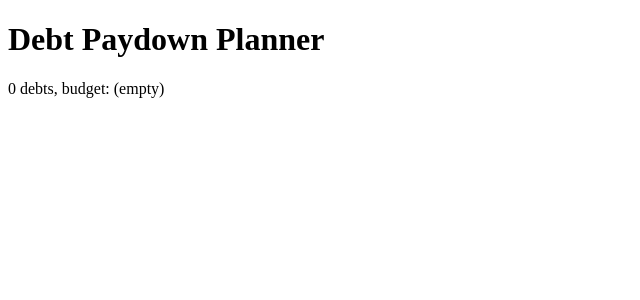
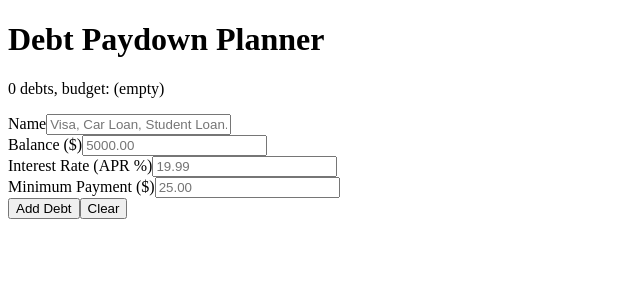
Before and after one commit to joekavanagh98/debt-paydown-planner, a React (Vite) app in the folder v2-react/: page / in a window 1280 px wide. Shown: the top 300 px of the page, without its empty margins (0-640 px from the left). Built offline with nearby package versions, Linux system fonts and the light colour scheme.

Commit message:
feat(v2): add DebtForm with controlled inputs and validated submit

```diff
--- a/v2-react/src/App.jsx
+++ b/v2-react/src/App.jsx
@@ -1,4 +1,5 @@
 import { useState } from "react";
+import DebtForm from "./features/debts/DebtForm";
 
 function App() {
   const [debts, setDebts] = useState([]);
@@ -19,6 +20,7 @@ function App() {
       <p>
         {debts.length} debts, budget: {budget || "(empty)"}
       </p>
+      <DebtForm onAdd={addDebt} />
     </main>
   );
 }
--- /dev/null
+++ b/v2-react/src/features/debts/DebtForm.jsx
@@ -0,0 +1,103 @@
+import { useState } from "react";
+
+const EMPTY_FORM = {
+  name: "",
+  balance: "",
+  rate: "",
+  minPayment: "",
+};
+
+function DebtForm({ onAdd }) {
+  const [form, setForm] = useState(EMPTY_FORM);
+
+  const handleChange = (e) => {
+    setForm((prev) => ({ ...prev, [e.target.name]: e.target.value }));
+  };
+
+  const handleSubmit = (e) => {
+    e.preventDefault();
+    const name = form.name.trim();
+    const balance = parseFloat(form.balance);
+    const rate = parseFloat(form.rate);
+    const minPayment = parseFloat(form.minPayment);
+
+    if (!name) return;
+    if (!Number.isFinite(balance) || balance <= 0) return;
+    if (!Number.isFinite(rate) || rate < 0) return;
+    if (!Number.isFinite(minPayment) || minPayment < 0) return;
+
+    onAdd({ name, balance, rate, minPayment });
+    setForm(EMPTY_FORM);
+  };
+
+  return (
+    <form onSubmit={handleSubmit} autoComplete="off" noValidate>
+      <div className="field">
+        <label htmlFor="form-name">Name</label>
+        <input
+          type="text"
+          id="form-name"
+          name="name"
+          value={form.name}
+          onChange={handleChange}
+          maxLength={40}
+          placeholder="Visa, Car Loan, Student Loan..."
+          required
+        />
+      </div>
+      <div className="field">
+        <label htmlFor="form-balance">Balance ($)</label>
+        <input
+          type="number"
+          id="form-balance"
+          name="balance"
+          value={form.balance}
+          onChange={handleChange}
+          inputMode="decimal"
+          min="0.01"
+          step="0.01"
+          placeholder="5000.00"
+          required
+        />
+      </div>
+      <div className="field">
+        <label htmlFor="form-rate">Interest Rate (APR %)</label>
+        <input
+          type="number"
+          id="form-rate"
+          name="rate"
+          value={form.rate}
+          onChange={handleChange}
+          inputMode="decimal"
+          min="0"
+          step="0.01"
+          placeholder="19.99"
+          required
+        />
+      </div>
+      <div className="field">
+        <label htmlFor="form-min-payment">Minimum Payment ($)</label>
+        <input
+          type="number"
+          id="form-min-payment"
+          name="minPayment"
+          value={form.minPayment}
+          onChange={handleChange}
+          inputMode="decimal"
+          min="0.01"
+          step="0.01"
+          placeholder="25.00"
+          required
+        />
+      </div>
+      <div className="buttons">
+        <button type="submit">Add Debt</button>
+        <button type="button" onClick={() => setForm(EMPTY_FORM)}>
+          Clear
+        </button>
+      </div>
+    </form>
+  );
+}
+
+export default DebtForm;
```
